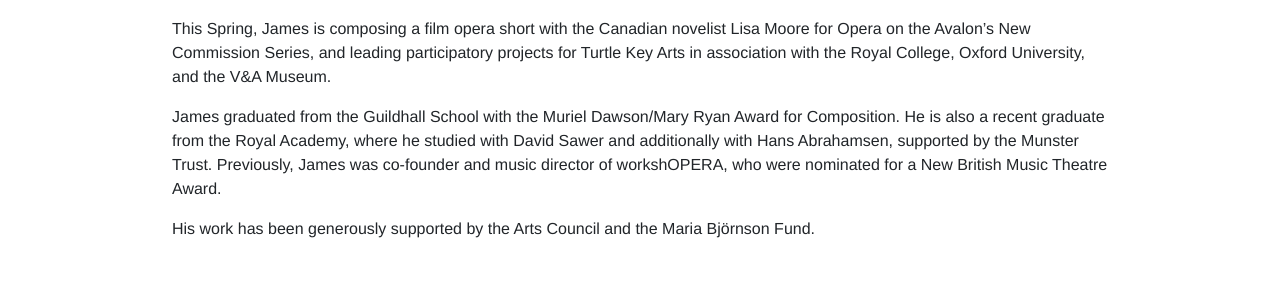
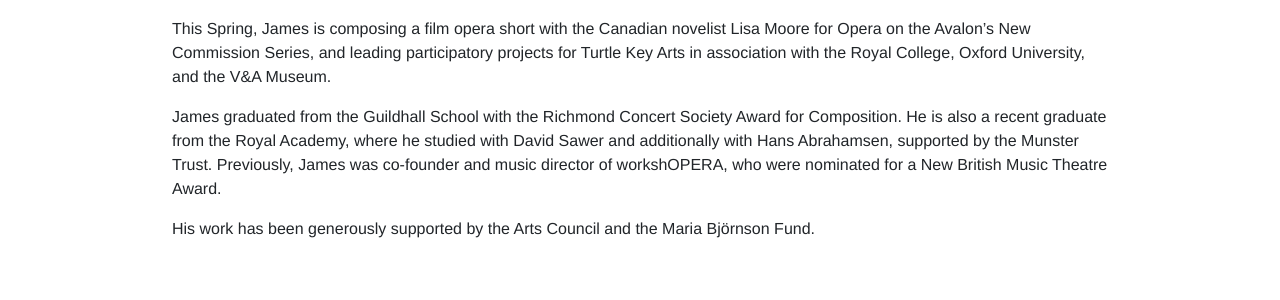
Before and after one commit to jamesgarnercomposer/jamesgarnercomposer.co.uk, a Jekyll site: the page built from biography.md, in a window 1280 px wide. Shown: the part 693-993 px from the top of the page. Built offline with Jekyll 4.4.1, drawn with Linux system fonts in a browser that asks for light colours.

Commit message:
Update biography.md

```diff
--- a/biography.md
+++ b/biography.md
@@ -12,7 +12,7 @@ James is in regular demand in the UK as a composer for participatory and outreac
 
 This Spring, James is composing a film opera short with the Canadian novelist Lisa Moore for Opera on the Avalon’s New Commission Series, and leading participatory projects for Turtle Key Arts in association with the Royal College, Oxford University, and the V&A Museum.
 
-James graduated from the Guildhall School with the Muriel Dawson/Mary Ryan Award for Composition. He is also a recent graduate from the Royal Academy, where he studied with David Sawer and additionally with Hans Abrahamsen, supported by the Munster Trust. Previously, James was co-founder and music director of workshOPERA, who were nominated for a New British Music Theatre Award.
+James graduated from the Guildhall School with the Richmond Concert Society Award for Composition. He is also a recent graduate from the Royal Academy, where he studied with David Sawer and additionally with Hans Abrahamsen, supported by the Munster Trust. Previously, James was co-founder and music director of workshOPERA, who were nominated for a New British Music Theatre Award.
 
 His work has been generously supported by the Arts Council and the Maria Björnson Fund.\
 <br>
```
